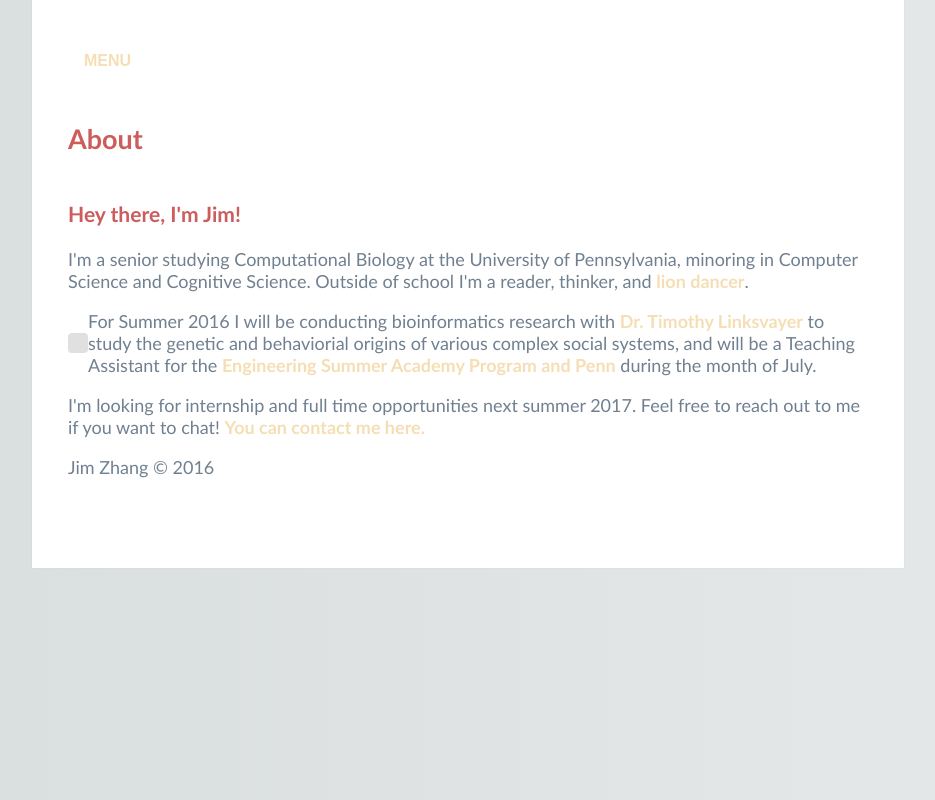
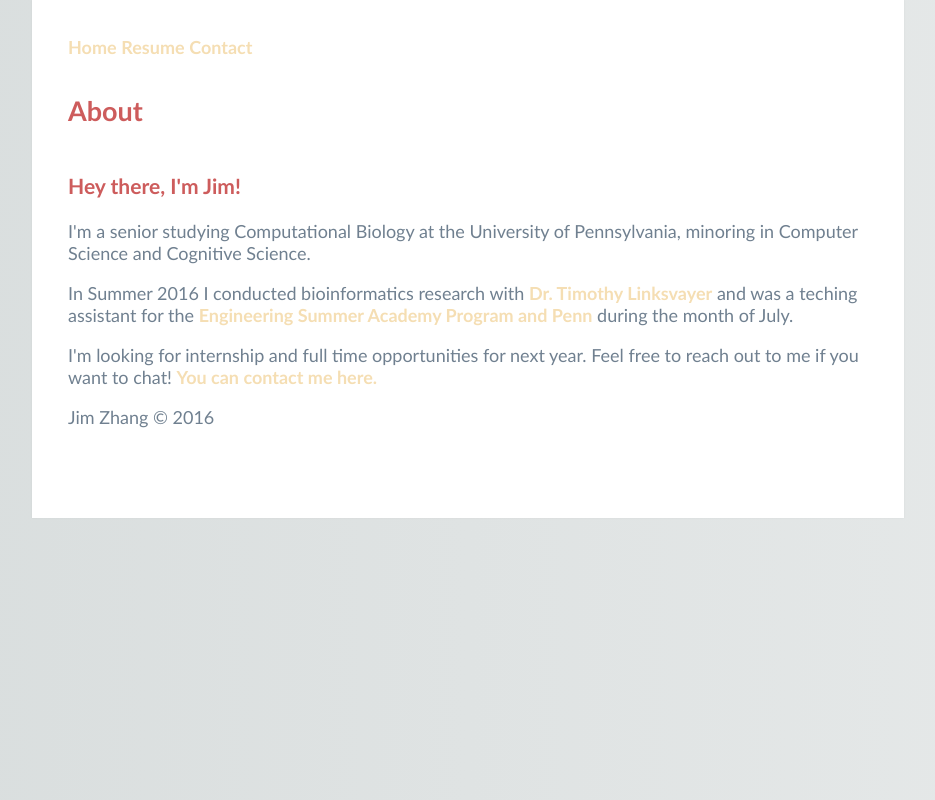
Before and after one commit to jamesyjzhang/jamesyjzhang.github.io, a plain HTML site: page index.html in a window 1280 px wide. Shown: the whole page, without its empty margins (172-1107 px from the left). Drawn offline with nearby package versions, Linux system fonts and the light colour scheme; a script that the page names is missing.

Commit message:
Update index.html

```diff
--- a/index.html
+++ b/index.html
@@ -1,3 +1,4 @@
+
 <!DOCTYPE html>
 <html>
 
@@ -15,19 +16,18 @@
 
     </head>
     <body>
-        <div class="dropdown">
-            <button class="dropbtn">MENU</button>
-            <div id="menu-outer" class="dropdown-content">
-                <div class="table">
-                    <ul id="horizontal-list">
-                        <li id="menu-item-1" class="active"><a href="#">HOME</a></li>
-                        <li id="menu-item-2"><a href="#about">ABOUT</a></li>
-                        <li id="menu-item-3"><a href="http://www.google.com">RESUME</a></li>
-                        <li id="menu-item-4"> <a href="mailto:jimzhang.me@gmail.com">CONTACT ME</a></li>
-                    </ul>
-                </div>
-            </div>
-        </div>
+
+    <header>
+        <nav class="header__nav">
+
+        <a class="header__nav-link" href="http://jamesyjzhang.github.io/">Home</a>
+
+        <a class="header__nav-link" href="/Resume/">Resume</a>
+
+        <a class="header__nav-link" href="mailto:jimzhang.me@gmail.com">Contact</a>
+
+        </nav>
+    </header>
 
         <!--
         Biography
@@ -39,18 +39,13 @@
         <div class="col2">
         <h3>Hey there, I'm Jim!</h3>
 
-        <p> I'm a senior studying Computational Biology at the University of Pennsylvania, minoring in Computer Science
-            and Cognitive Science. Outside of school I'm a reader, thinker, and <a href="http://www.pennlions.net">lion dancer</a>.
+        <p> I'm a senior studying Computational Biology at the University of Pennsylvania, minoring in Computer Science and Cognitive Science.
         </p>
-                    <div class="col">
-                <img src="C:\Users\Jim\Downloads\imageedit_3_4606542091.gif" alt="" />
-            </div>
-        <p> For Summer 2016 I will be conducting bioinformatics research with
-            <a href="https://sites.sas.upenn.edu/linksvayer-lab">Dr. Timothy Linksvayer</a> to study the genetic and behaviorial origins of
-            various complex social systems, and will be a Teaching Assistant for the <a href="https://esap.seas.upenn.edu/">
+        <p> In Summer 2016 I conducted bioinformatics research with
+            <a href="https://sites.sas.upenn.edu/linksvayer-lab">Dr. Timothy Linksvayer</a> and was a teching assistant for the <a href="https://esap.seas.upenn.edu/">
             Engineering Summer Academy Program and Penn</a> during the month of July.</p>
 
-        <p> I'm looking for internship and full time opportunities next summer 2017. Feel free to reach out to me if you want to chat!
+        <p> I'm looking for internship and full time opportunities for next year. Feel free to reach out to me if you want to chat!
         <a href="mailto:jimzhang.me@gmail.com">You can contact me here.</a> </p>
         </div>
         </div>
```
